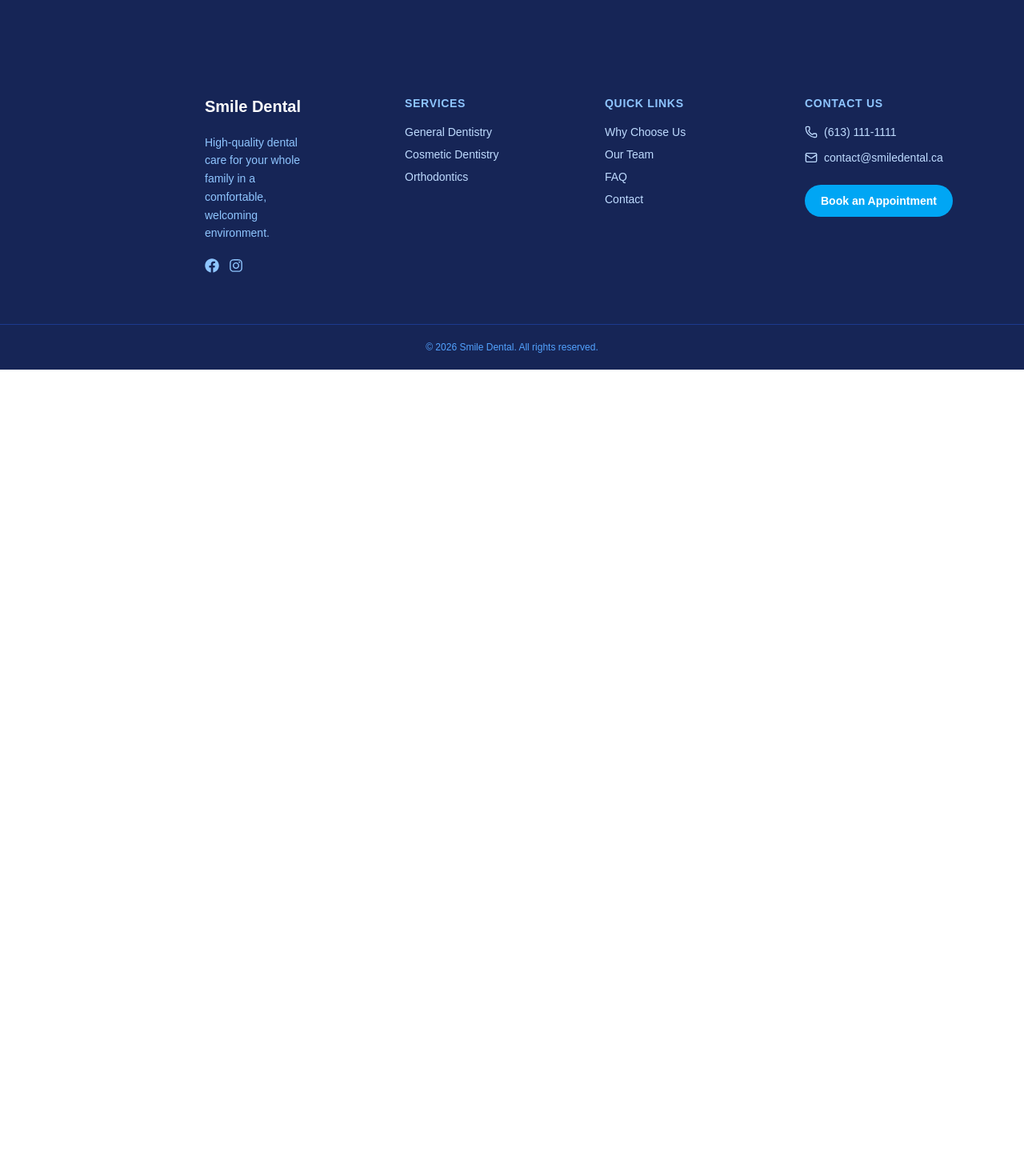
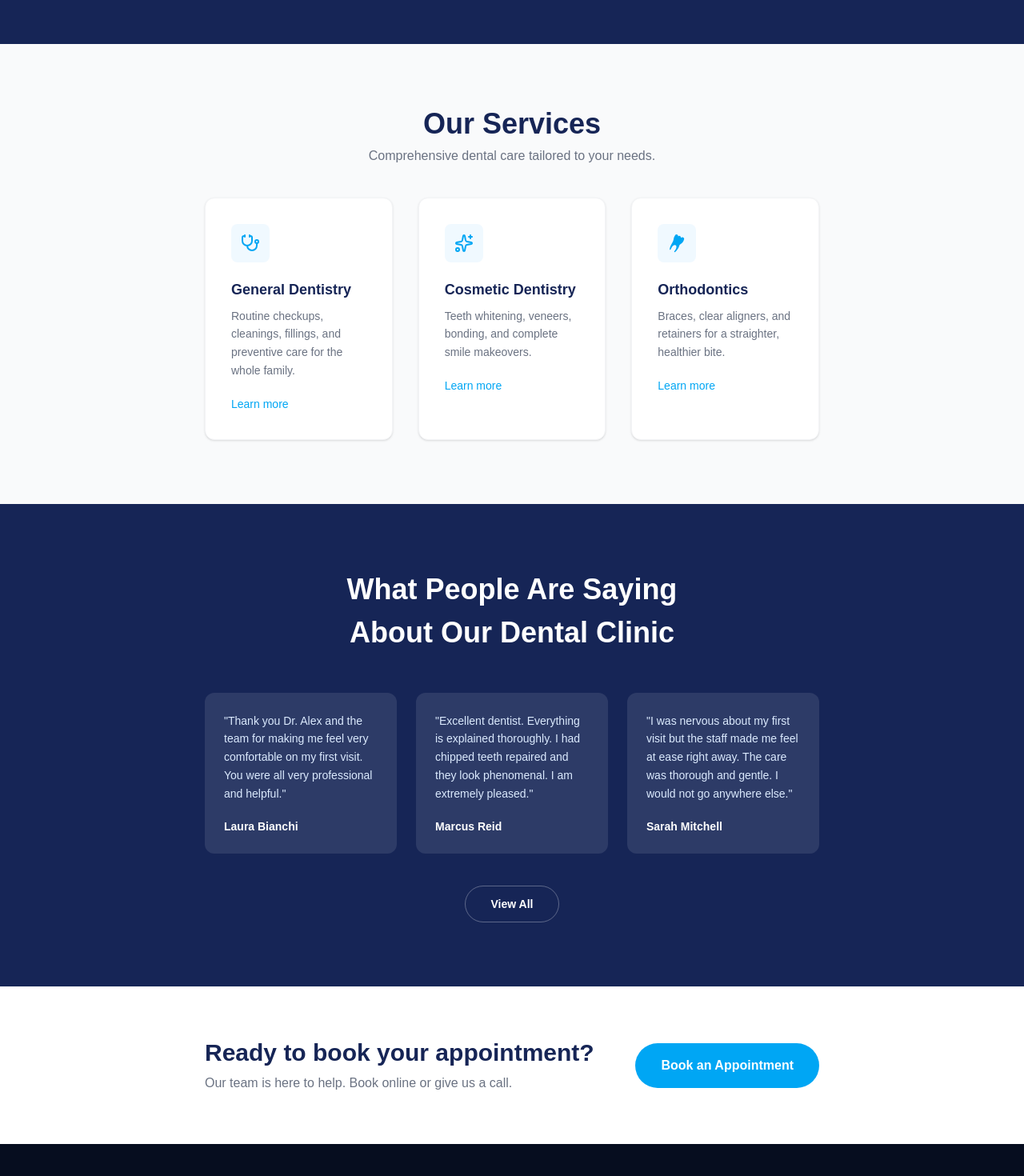
Before and after one commit to jakobdubeau/seg3125-service-site, a Next.js app: page / in a window 1280 px wide. Shown: the part 1000-2470 px from the top of the page at 80% size. Before the commit the page ends 1462 px from the top, so only its background shows below. Built offline with nearby package versions, Linux system fonts and the light colour scheme.

Commit message:
more homepage content

```diff
--- a/src/app/page.js
+++ b/src/app/page.js
@@ -1,5 +1,7 @@
 import Image from "next/image"
 import Link from "next/link"
+import { Stethoscope, Sparkles } from "lucide-react"
+import { GiTooth } from "react-icons/gi"
 
 export default function Home() {
 	return (
@@ -32,6 +34,84 @@ export default function Home() {
 					</div>
 				</div>
 			</section>
+			<section className="bg-gray-50 py-20">
+				<div className="px-64">
+					<h2 className="text-4xl font-bold text-blue-950 mb-2 text-center">Our Services</h2>
+					<p className="text-gray-500 mb-10 text-center">Comprehensive dental care tailored to your needs.</p>
+					<div className="grid grid-cols-3 gap-8">
+						<div className="bg-white rounded-xl p-8 shadow-sm border border-gray-100">
+							<div className="w-12 h-12 bg-sky-50 rounded-lg flex items-center justify-center mb-5">
+								<Stethoscope className="w-6 h-6 text-sky-500" />
+							</div>
+							<h3 className="text-lg font-semibold text-blue-950 mb-2">General Dentistry</h3>
+							<p className="text-gray-500 text-sm leading-relaxed">Routine checkups, cleanings, fillings, and preventive care for the whole family.</p>
+							<Link href="/services/general-dentistry" className="inline-block mt-5 text-sm font-medium text-sky-500 hover:text-sky-600 transition-colors">
+								Learn more
+							</Link>
+						</div>
+						<div className="bg-white rounded-xl p-8 shadow-sm border border-gray-100">
+							<div className="w-12 h-12 bg-sky-50 rounded-lg flex items-center justify-center mb-5">
+								<Sparkles className="w-6 h-6 text-sky-500" />
+							</div>
+							<h3 className="text-lg font-semibold text-blue-950 mb-2">Cosmetic Dentistry</h3>
+							<p className="text-gray-500 text-sm leading-relaxed">Teeth whitening, veneers, bonding, and complete smile makeovers.</p>
+							<Link href="/services/cosmetic-dentistry" className="inline-block mt-5 text-sm font-medium text-sky-500 hover:text-sky-600 transition-colors">
+								Learn more
+							</Link>
+						</div>
+						<div className="bg-white rounded-xl p-8 shadow-sm border border-gray-100">
+							<div className="w-12 h-12 bg-sky-50 rounded-lg flex items-center justify-center mb-5">
+								<GiTooth className="w-6 h-6 text-sky-500" />
+							</div>
+							<h3 className="text-lg font-semibold text-blue-950 mb-2">Orthodontics</h3>
+							<p className="text-gray-500 text-sm leading-relaxed">Braces, clear aligners, and retainers for a straighter, healthier bite.</p>
+							<Link href="/services/orthodontics" className="inline-block mt-5 text-sm font-medium text-sky-500 hover:text-sky-600 transition-colors">
+								Learn more
+							</Link>
+						</div>
+					</div>
+				</div>
+			</section>
+
+			<section className="bg-blue-950 text-white py-20">
+				<div className="px-64">
+					<h2 className="text-4xl font-bold text-center mb-12 leading-normal">What People Are Saying<br />About Our Dental Clinic</h2>
+					<div className="grid grid-cols-3 gap-6 mb-10">
+						<div className="bg-white/10 rounded-xl p-6">
+							<p className="text-blue-100 text-sm leading-relaxed mb-5">"Thank you Dr. Alex and the team for making me feel very comfortable on my first visit. You were all very professional and helpful."</p>
+							<p className="text-white font-semibold text-sm">Laura Bianchi</p>
+						</div>
+						<div className="bg-white/10 rounded-xl p-6">
+							<p className="text-blue-100 text-sm leading-relaxed mb-5">"Excellent dentist. Everything is explained thoroughly. I had chipped teeth repaired and they look phenomenal. I am extremely pleased."</p>
+							<p className="text-white font-semibold text-sm">Marcus Reid</p>
+						</div>
+						<div className="bg-white/10 rounded-xl p-6">
+							<p className="text-blue-100 text-sm leading-relaxed mb-5">"I was nervous about my first visit but the staff made me feel at ease right away. The care was thorough and gentle. I would not go anywhere else."</p>
+							<p className="text-white font-semibold text-sm">Sarah Mitchell</p>
+						</div>
+					</div>
+					<div className="text-center">
+						<Link href="/about-us/testimonials" className="inline-block border border-white/30 text-white px-8 py-3 rounded-full text-sm font-semibold hover:bg-white/10 transition-colors">
+							View All
+						</Link>
+					</div>
+				</div>
+			</section>
+
+			<section className="bg-white py-16 border-t border-gray-100">
+				<div className="px-64 flex items-center justify-between">
+					<div>
+						<h2 className="text-3xl font-bold text-blue-950 mb-2">Ready to book your appointment?</h2>
+						<p className="text-gray-500">Our team is here to help. Book online or give us a call.</p>
+					</div>
+					<Link
+						href="/book"
+						className="shrink-0 bg-sky-500 text-white px-8 py-4 rounded-full font-semibold hover:bg-sky-400 transition-colors"
+					>
+						Book an Appointment
+					</Link>
+				</div>
+			</section>
 		</div>
 	)
 }
--- a/src/components/Footer.jsx
+++ b/src/components/Footer.jsx
@@ -4,7 +4,7 @@ import Link from "next/link"
 
 export default function Footer() {
 	return (
-		<footer className="bg-blue-950 text-white">
+		<footer className="bg-[#060d1f] text-white">
 			<div className="px-64 py-16 grid grid-cols-4 gap-12 pr-18">
 				<div className="col-span-1 flex flex-col gap-5 pr-20">
 					<span className="text-xl font-bold">Smile Dental</span>
--- a/src/components/Navbar.jsx
+++ b/src/components/Navbar.jsx
@@ -33,7 +33,7 @@ const navItems = [
 
 export default function Navbar() {
 	return (
-		<nav className="bg-white border-b border-gray-100 sticky top-0 z-50">
+		<nav className="bg-white border-b border-gray-100 top-0 z-50">
 			<div className="px-48 py-6 flex items-center justify-between">
 				<Link href="/" className="flex items-center gap-2">
 					<Smile className="w-8 h-8 text-sky-500" />
```
